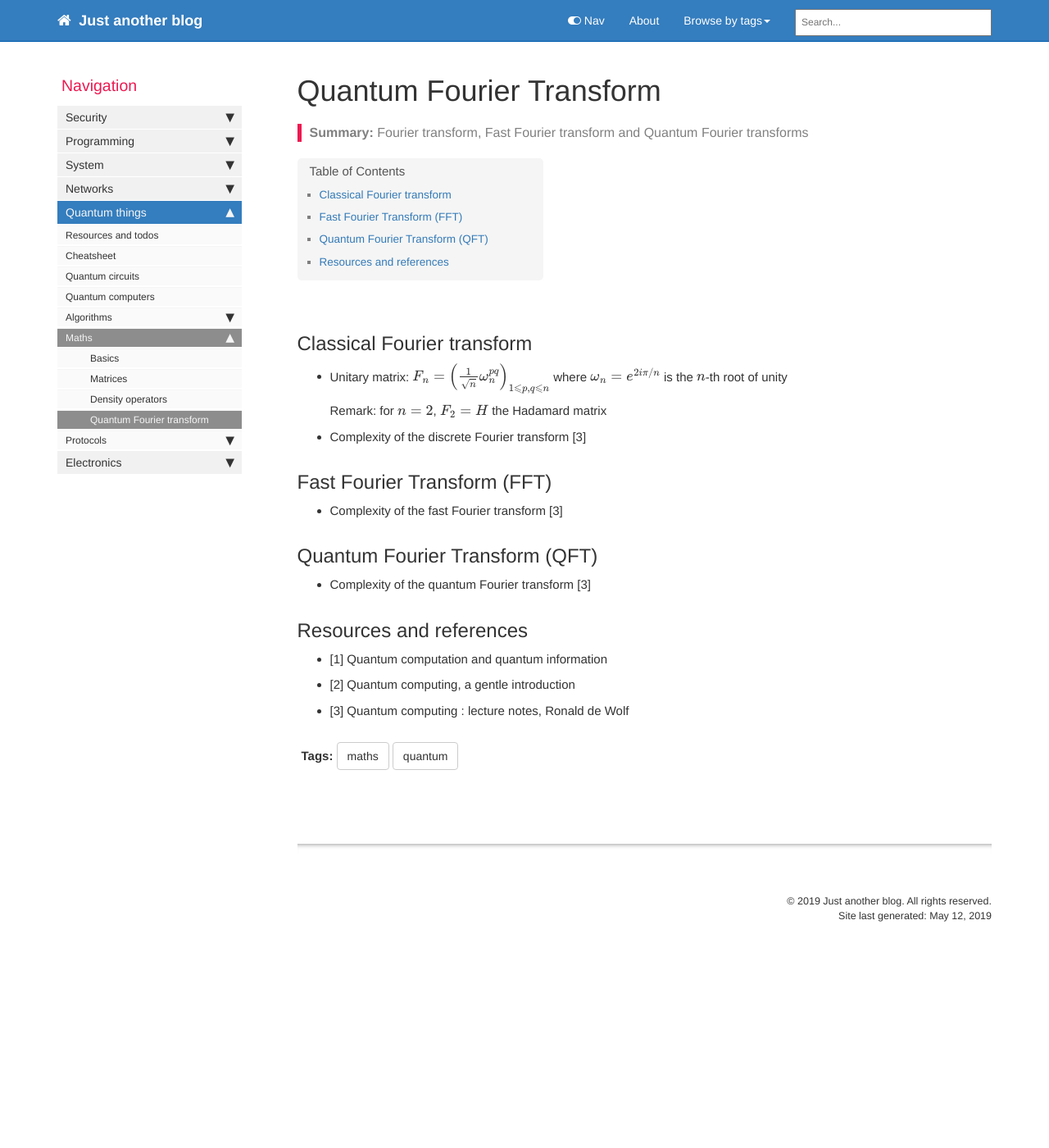
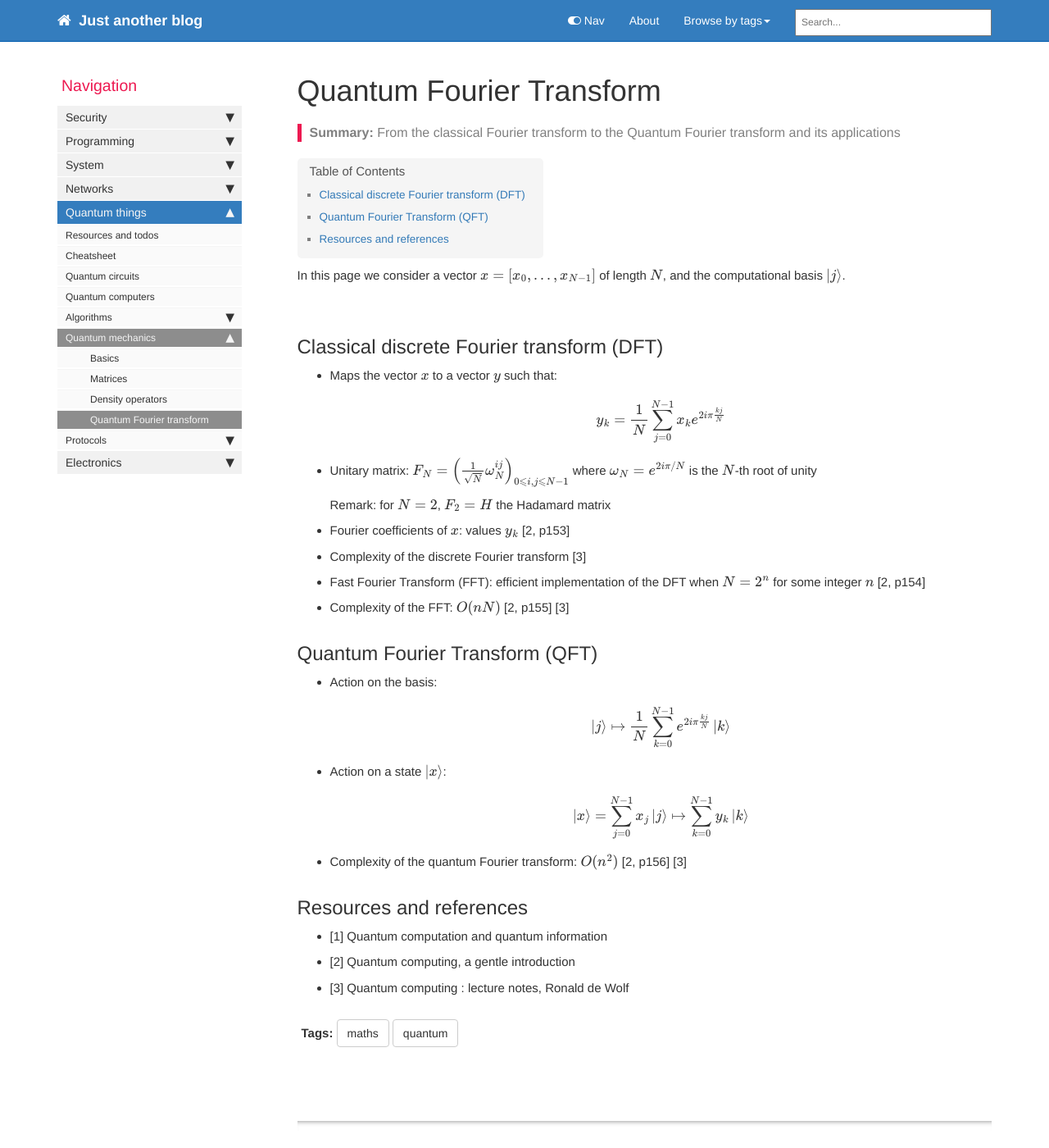
Before and after one commit to greglan/greglan.github.io, a Jekyll site: the page built from pages/qc/qm/qft.md, in a window 1280 px wide and 1400 px high. Shown: the whole window at 82% size. Built offline with Jekyll 4.4.1, drawn with Linux system fonts in a browser that asks for light colours; nearby versions of some CDN libraries; formulas are drawn with MathJax 3; comment, search, counter and statistics services are not loaded.

Commit message:
Improved QFT

```diff
--- a/_data/sidebars/home_sidebar.yml
+++ b/_data/sidebars/home_sidebar.yml
@@ -458,7 +458,7 @@ entries:
           url: /simon-problem.html
           output: web
 
-      - title: Maths
+      - title: Quantum mechanics
         output: web
         subfolderitems:
 
--- a/pages/qc/maths/qft.md
+++ /dev/null
@@ -1,28 +0,0 @@
----
-layout: page
-title:  "Quantum Fourier Transform"
-permalink: "qft.html"
-tags: [maths, quantum]
-summary: "Fourier transform, Fast Fourier transform and Quantum Fourier transforms"
----
-
-{% include latex-commands.html %}
-
-## Classical Fourier transform
-* Unitary matrix: $$F_n = \left( \frac{1}{\sqrt{n}} \omega_n^{pq} \right)_{1 \leqslant p,q \leqslant n}$$ where $$\omega_n = e^{2i \pi / n}$$ is the $$n$$-th root of unity
-
-  Remark: for $$n=2$$, $$F_2 = H$$ the Hadamard matrix
-
-* Complexity of the discrete Fourier transform [3]
-
-## Fast Fourier Transform (FFT)
-* Complexity of the fast Fourier transform [3]
-
-## Quantum Fourier Transform (QFT)
-* Complexity of the quantum Fourier transform [3]
-
-
-## Resources and references
-* [1] Quantum computation and quantum information
-* [2] Quantum computing, a gentle introduction
-* [3] Quantum computing : lecture notes, Ronald de Wolf
--- /dev/null
+++ b/pages/qc/qm/qft.md
@@ -0,0 +1,38 @@
+---
+layout: page
+title:  "Quantum Fourier Transform"
+permalink: "qft.html"
+tags: [maths, quantum]
+summary: "From the classical Fourier transform to the Quantum Fourier transform and its applications"
+---
+In this page we consider a vector $$x = [x_0, \dots, x_{N-1}]$$ of length $$N$$,
+and the computational basis $$\ket{j}$$.
+
+{% include latex-commands.html %}
+
+## Classical discrete Fourier transform (DFT)
+* Maps the vector $$x$$ to a vector $$y$$ such that:
+
+  $$y_k = \frac{1}{N} \sum_{j=0}^{N-1} x_k e^{2i \pi \frac{kj}{N}}$$
+* Unitary matrix: $$F_N = \left( \frac{1}{\sqrt{N}} \omega_N^{ij} \right)_{0 \leqslant i,j \leqslant N-1}$$ where $$\omega_N = e^{2i \pi / N}$$ is the $$N$$-th root of unity
+
+  Remark: for $$N=2$$, $$F_2 = H$$ the Hadamard matrix
+* Fourier coefficients of $$x$$: values $$y_k$$ [2, p153]
+* Complexity of the discrete Fourier transform [3]
+* Fast Fourier Transform (FFT): efficient implementation of the DFT when $$N = 2^n$$ for some integer $$n$$ [2, p154]
+* Complexity of the FFT: $$O(nN)$$ [2, p155] [3]
+
+## Quantum Fourier Transform (QFT)
+* Action on the basis:
+
+  $$ \ket{j} \mapsto \frac{1}{N} \sum_{k=0}^{N-1} e^{2i \pi \frac{kj}{N}} \ket{k}$$
+* Action on a state $$\ket{x}$$:
+
+  $$ \ket{x} = \sum_{j=0}^{N-1} x_j \ket{j} \mapsto \sum_{k=0}^{N-1} y_k \ket{k}$$
+* Complexity of the quantum Fourier transform: $$O(n^2)$$ [2, p156] [3]
+
+
+## Resources and references
+* [1] Quantum computation and quantum information
+* [2] Quantum computing, a gentle introduction
+* [3] Quantum computing : lecture notes, Ronald de Wolf
```
Also changed, not shown: pages/programming/algorithms/complexity-analysis.md (+14 -0 lines), pages/qc/cheatsheet.md (+8 -0 lines), pages/qc/qm/density-operators.md (renamed from pages/qc/maths/density-operators.md, +2 -1 lines), pages/qc/qm/entanglement.md (added, +17 -0 lines), pages/qc/qm/matrices.md (renamed from pages/qc/maths/matrices.md, +3 -0 lines), pages/qc/qm/qc-maths.md (renamed from pages/qc/maths/qc-maths.md).
